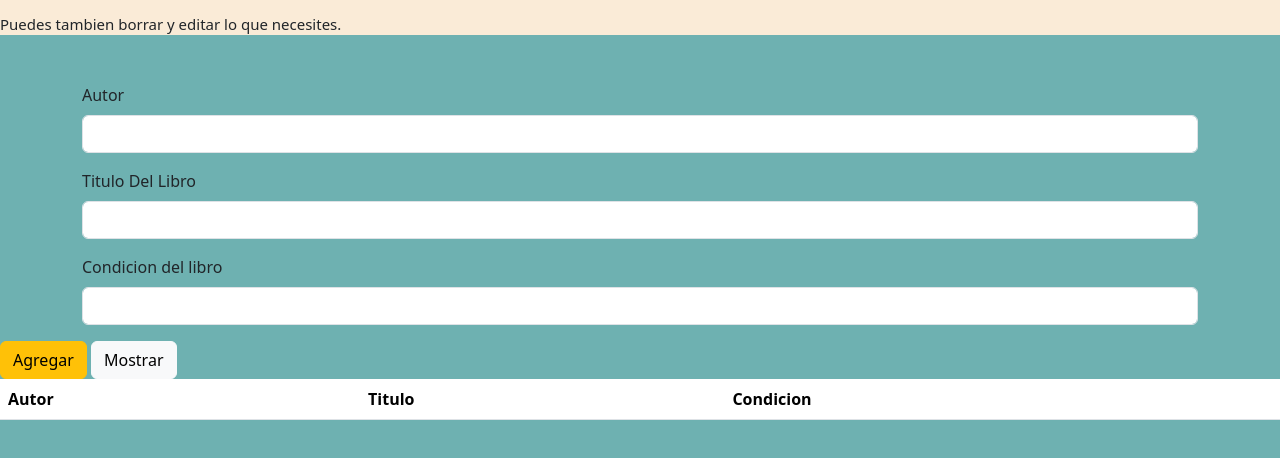
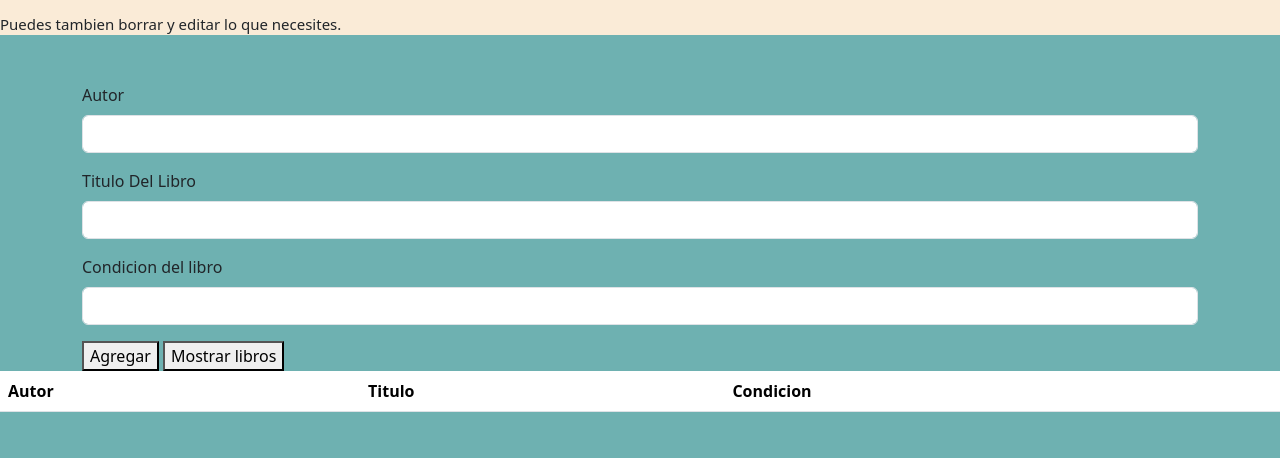
Before and after one commit to Wintermute44b1/crud_registro_libros, a plain HTML site: page index.html in a window 1280 px wide. Shown: the part 82-540 px from the top of the page. Drawn offline with nearby package versions, Linux system fonts and the light colour scheme.

Commit message:
bugfixing

```diff
--- a/index.html
+++ b/index.html
@@ -41,7 +41,7 @@
                 />
             </div>
             <div class="mb-3">
-              <label for="titulo_input" class="form-label">Condicion del libro</label>
+              <label for="condicion_input" class="form-label">Condicion del libro</label>
               <input
                 type="text"
                 class="form-control"
@@ -49,22 +49,10 @@
                 autocomplete="off"
               />
             </div>
+                <button onclick="agregar">Agregar</button>
+                <button onclick="mostrar_libros">Mostrar libros</button>
               </div>
 
-              <button
-                type="button"
-                class="btn btn-warning"
-                onclick="agregar_libro()"
-              >
-                Agregar
-              </button>
-              <button
-                type="button"
-                class="btn btn-light"
-                onclick="mostrar_catalogo()"
-              >
-                Mostrar
-              </button>
             </form>
           </article>
           <article>
@@ -81,7 +69,7 @@
           </article>
         </section>
       </div>
+      <script src="./js/codigo.js"></script>
+<script src="https://cdn.jsdelivr.net/npm/bootstrap@5.3.0-alpha1/dist/js/bootstrap.bundle.min.js" integrity="sha384-w76AqPfDkMBDXo30jS1Sgez6pr3x5MlQ1ZAGC+nuZB+EYdgRZgiwxhTBTkF7CXvN" crossorigin="anonymous"></script>
 </body>
-<script src="./js/codigo.js"></script>
-<script src="https://cdn.jsdelivr.net/npm/bootstrap@5.3.0-alpha1/dist/js/bootstrap.bundle.min.js" integrity="sha384-w76AqPfDkMBDXo30jS1Sgez6pr3x5MlQ1ZAGC+nuZB+EYdgRZgiwxhTBTkF7CXvN" crossorigin="anonymous"></script>
 </html>
--- a/js/codigo.js
+++ b/js/codigo.js
@@ -1,3 +1,36 @@
-const autor = document.getElementById("autor_input")
-const titulo = document.getElementById("titulo_input")
-const condicion = document.getElementById("condicion_input")
+const autor = document.getElementById("autorInput");
+const titulo = document.getElementById("tituloInput");
+const condicion = document.getElementById("condicionInput");
+const libros = JSON.parse(localStorage.getItem("libros")) || [];
+const tabla_resultados = document.getElementById("tabla_resultados");
+
+const agregar = () => {
+  const libro = {
+    id: crypto.randomUUID(),
+    autor: autor.value,
+    titulo: titulo.value,
+  };
+
+  libros.push(libro);
+
+  localStorage.setItem("libros", JSON.stringify(libros));
+  mostrar_libros();
+};
+
+const mostrar_libros = () => {
+  tabla_resultados.innerHTML = "";
+  libros.forEach((libro) => {
+    tabla_resultados.innerHTML += `<tr>
+        <th scope="row">${libro.id}</th>
+        <td>${libro.autor}</td>
+        <td>${libro.titulo}</td>
+        <td>${libro.condicion}</td>
+        <td>
+        <button>
+          onclick="eliminarLibros('${libro.id}')"
+        >
+          Eliminar
+        </button><td>
+    </tr>`;
+  });
+};
```
